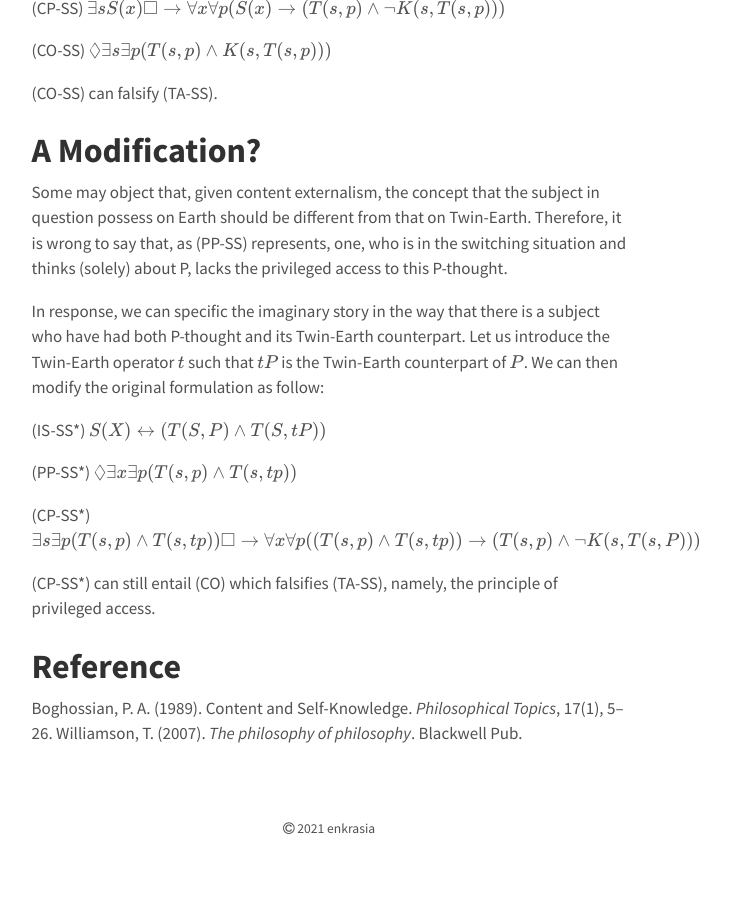
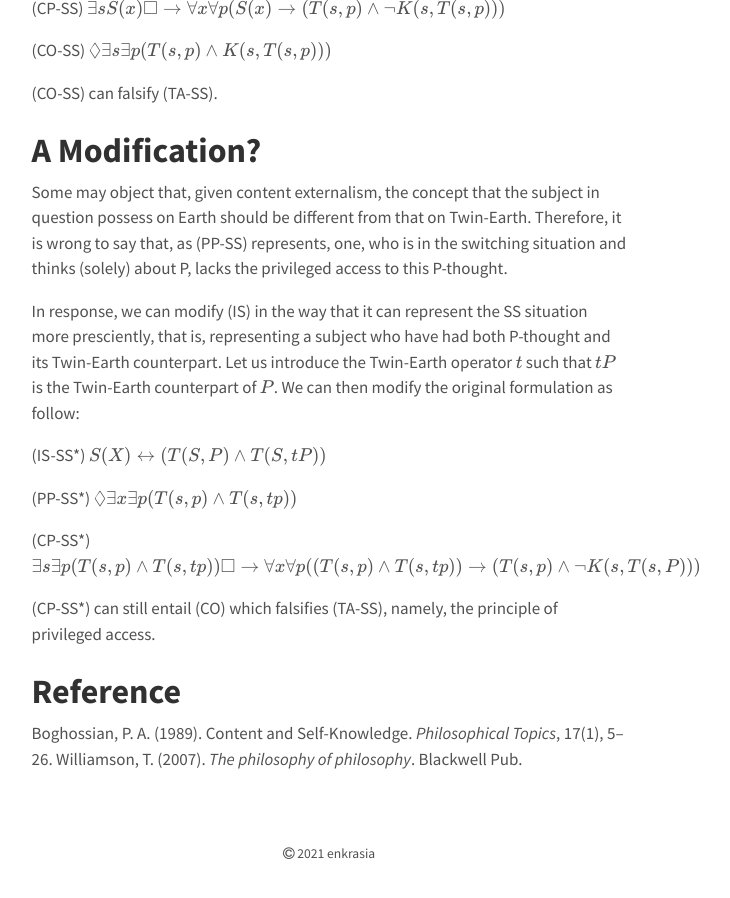
Before and after one commit to enkrasia/enkrasia.github.io, a Jekyll site: the page built from blog/_posts/2021-12-10-The-Slow-Switching-Argument.md, in a window 1280 px wide and 900 px high, scrolled down 2270 px. Shown: the whole window, without its empty margins (311-1041 px from the left). Built offline with Jekyll 4.4.1, drawn with Linux system fonts in a browser that asks for light colours; our own code applies the rules of GitHub Pages for plain Markdown files; formulas are drawn with MathJax 3; before the commit the page ends 3144 px from its top, so only the background shows below that.

Commit message:
Update 2021-12-10-The-Slow-Switching-Argument.md

```diff
--- a/blog/_posts/2021-12-10-The-Slow-Switching-Argument.md
+++ b/blog/_posts/2021-12-10-The-Slow-Switching-Argument.md
@@ -92,7 +92,7 @@ Based on Boghosian's (1989) version of the SS argument, we can formulate the arg
 # A Modification?
 Some may object that, given content externalism, the concept that the subject in question possess on Earth should be different from that on Twin-Earth. Therefore, it is wrong to say that, as (PP-SS) represents, one, who is in the switching situation and thinks (solely) about P, lacks the privileged access to this P-thought.
 
-In response, we can specific the imaginary story in the way that there is a subject who have had both P-thought and its Twin-Earth counterpart. Let us introduce the Twin-Earth operator $t$ such that $tP$ is the Twin-Earth counterpart of $P$. We can then modify the original formulation as follow:
+In response, we can modify (IS) in the way that it can represent the SS situation more presciently, that is, representing a subject who have had both P-thought and its Twin-Earth counterpart. Let us introduce the Twin-Earth operator $t$ such that $tP$ is the Twin-Earth counterpart of $P$. We can then modify the original formulation as follow:
 
 (IS-SS*) $S(X) \leftrightarrow (T(S, P) \land T(S, tP))$
 
```
